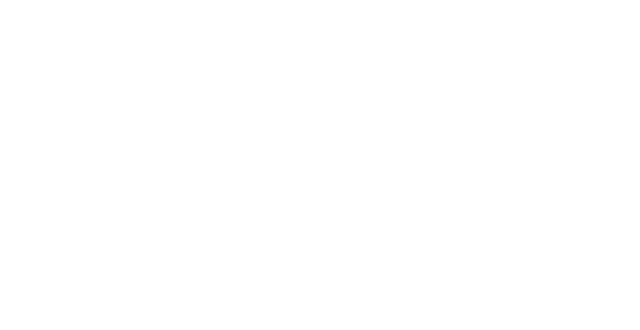
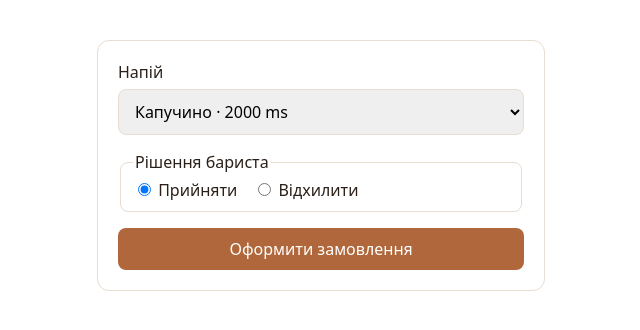
Before and after one commit to Andrii-Rouk/goit-js-hw-10, a website built with Vite: page src/index.html in a window 1280 px wide. Shown: the whole page, without its empty margins (319-959 px from the left). Built offline with nearby package versions, Linux system fonts and the light colour scheme.

Commit message:
hw-js-10 start

```diff
--- a/src/css/styles.css
+++ b/src/css/styles.css
@@ -3,8 +3,78 @@
 *::after {
   box-sizing: border-box;
 }
+body {
+  font-family: system-ui, sans-serif;
+  max-width: 480px;
+  margin: 40px auto;
+  padding: 0 16px;
+  color: #2b2019;
+  color-scheme: light;
+}
 
-body {
-  margin: 0;
-  font-family: system-ui, sans-serif;
+.form {
+  display: flex;
+  flex-direction: column;
+  gap: 16px;
+  padding: 20px;
+  border: 1px solid #e8ddd1;
+  border-radius: 12px;
 }
+
+.form > label {
+  display: flex;
+  flex-direction: column;
+  gap: 6px;
+}
+
+select,
+button {
+  font: inherit;
+  padding: 10px 12px;
+  border-radius: 8px;
+  border: 1px solid #e8ddd1;
+}
+
+fieldset {
+  display: flex;
+  gap: 16px;
+  border: 1px solid #e8ddd1;
+  border-radius: 8px;
+}
+
+button[type='submit'] {
+  background: #b0673b;
+  color: #fff;
+  border: none;
+  cursor: pointer;
+}
+
+.order-log {
+  list-style: none;
+  margin: 24px 0 0;
+  padding: 0;
+  display: flex;
+  flex-direction: column;
+  gap: 8px;
+}
+
+.order-log li {
+  padding: 10px 12px;
+  border: 1px solid #e8ddd1;
+  border-left: 3px solid #8a7a6d;
+  border-radius: 8px;
+  font-family: ui-monospace, monospace;
+}
+
+.order-log li.row-pending {
+  border-left-color: #8a7a6d;
+  color: #8a7a6d;
+}
+
+.order-log li.row-ok {
+  border-left-color: #2e7d53;
+}
+
+.order-log li.row-err {
+  border-left-color: #c0473b;
+}
--- a/src/index.html
+++ b/src/index.html
@@ -1,14 +1,45 @@
 <!DOCTYPE html>
 <html lang="uk">
+
 <head>
   <meta charset="UTF-8" />
   <meta name="viewport" content="width=device-width, initial-scale=1.0" />
-    <title>GoIT · Домашнє завдання</title>
+  <title>GoIT · Домашнє завдання 10</title>
   <link rel="stylesheet" href="./css/styles.css" />
 </head>
+
 <body>
   <!-- Розмітку додавай тут за технічним завданням -->
+  <form class="form">
+    <label>
+      Напій
+      <select name="drink">
+        <option value="Еспресо">Еспресо · 1000 ms</option>
+        <option value="Капучино" selected>Капучино · 2000 ms</option>
+        <option value="Лате">Лате · 3000 ms</option>
+        <option value="Флет-вайт">Флет-вайт · 4000 ms</option>
+        <option value="Раф">Раф · 5000 ms</option>
+      </select>
+    </label>
+
+    <fieldset>
+      <legend>Рішення бариста</legend>
+      <label>
+        <input type="radio" name="state" value="fulfilled" checked required />
+        Прийняти
+      </label>
+      <label>
+        <input type="radio" name="state" value="rejected" required />
+        Відхилити
+      </label>
+    </fieldset>
+
+    <button type="submit">Оформити замовлення</button>
+  </form>
+
+  <ul class="order-log"></ul>
 
   <script type="module" src="./main.js"></script>
 </body>
+
 </html>
--- /dev/null
+++ b/src/js/menu.js
@@ -0,0 +1,7 @@
+export const PREP_TIME = {
+  Еспресо: 1000,
+  Капучино: 2000,
+  Лате: 3000,
+  'Флет-вайт': 4000,
+  Раф: 5000,
+};
--- a/src/main.js
+++ b/src/main.js
@@ -2,4 +2,6 @@
 // Додаткові модулі створюй поруч у src/ і імпортуй їх сюди:
 //   import { something } from './something.js';
 
+import { PREP_TIME } from './js/menu.js';
+
 console.log('Шаблон готовий. Можна писати код 🚀');
```
Lines whose indentation alone changed are shown as unchanged.
